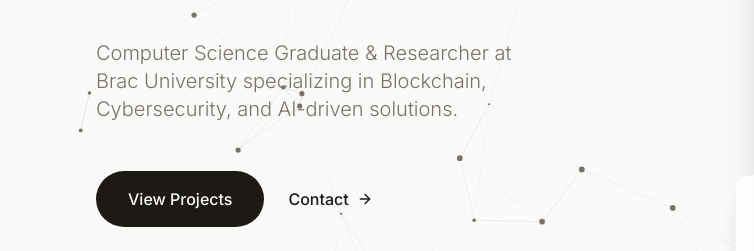
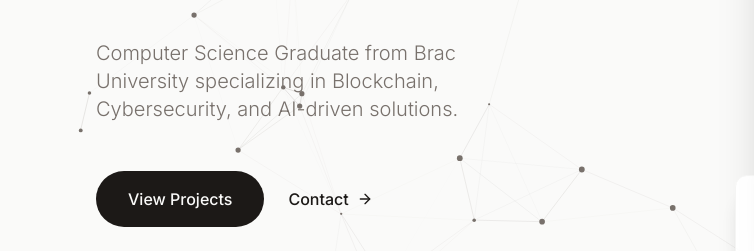
Before and after one commit to anthonio-alex-dcosta/portfolio, a plain HTML site: page index.html in a window 1280 px wide. Shown: the part 413-664 px from the top of the page, 0-754 px from the left. Drawn offline with nearby package versions, Linux system fonts and the light colour scheme; grey boxes are pictures that could not be loaded.

Commit message:
Update index.html

```diff
--- a/index.html
+++ b/index.html
@@ -235,7 +235,7 @@
                         </h1>
                     </div>
                     <p class="text-lg md:text-xl text-secondary max-w-md leading-relaxed font-light">
-                        Computer Science Graduate & Researcher at Brac University specializing in Blockchain, Cybersecurity, and AI-driven solutions.
+                        Computer Science Graduate from Brac University specializing in Blockchain, Cybersecurity, and AI-driven solutions.
                     </p>
                     <div class="flex items-center gap-6 pt-4">
                         <a href="#projects" class="group relative px-8 py-4 bg-primary text-surface dark:bg-surface dark:text-primary rounded-full overflow-hidden transition-all duration-300 hover:shadow-2xl">
```
